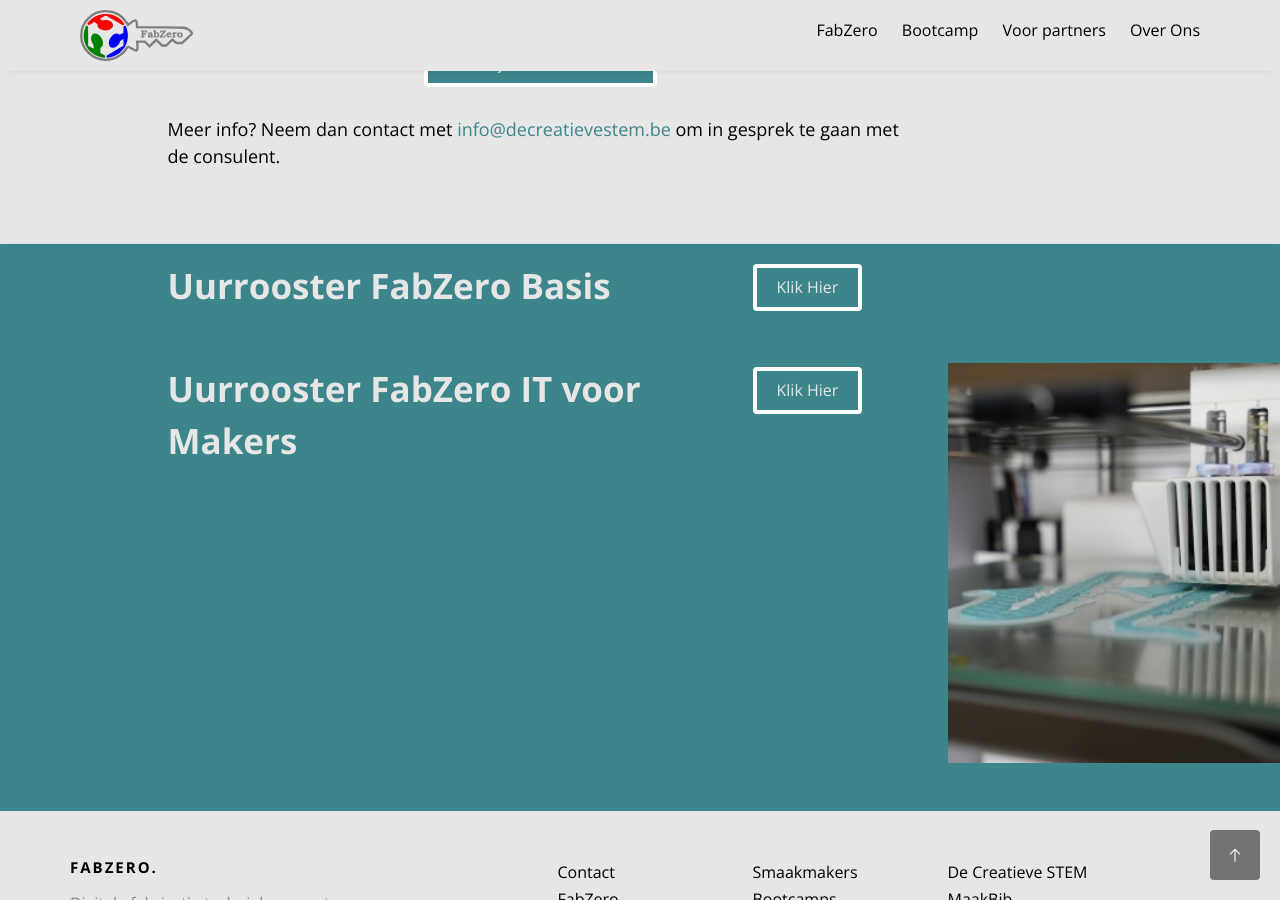
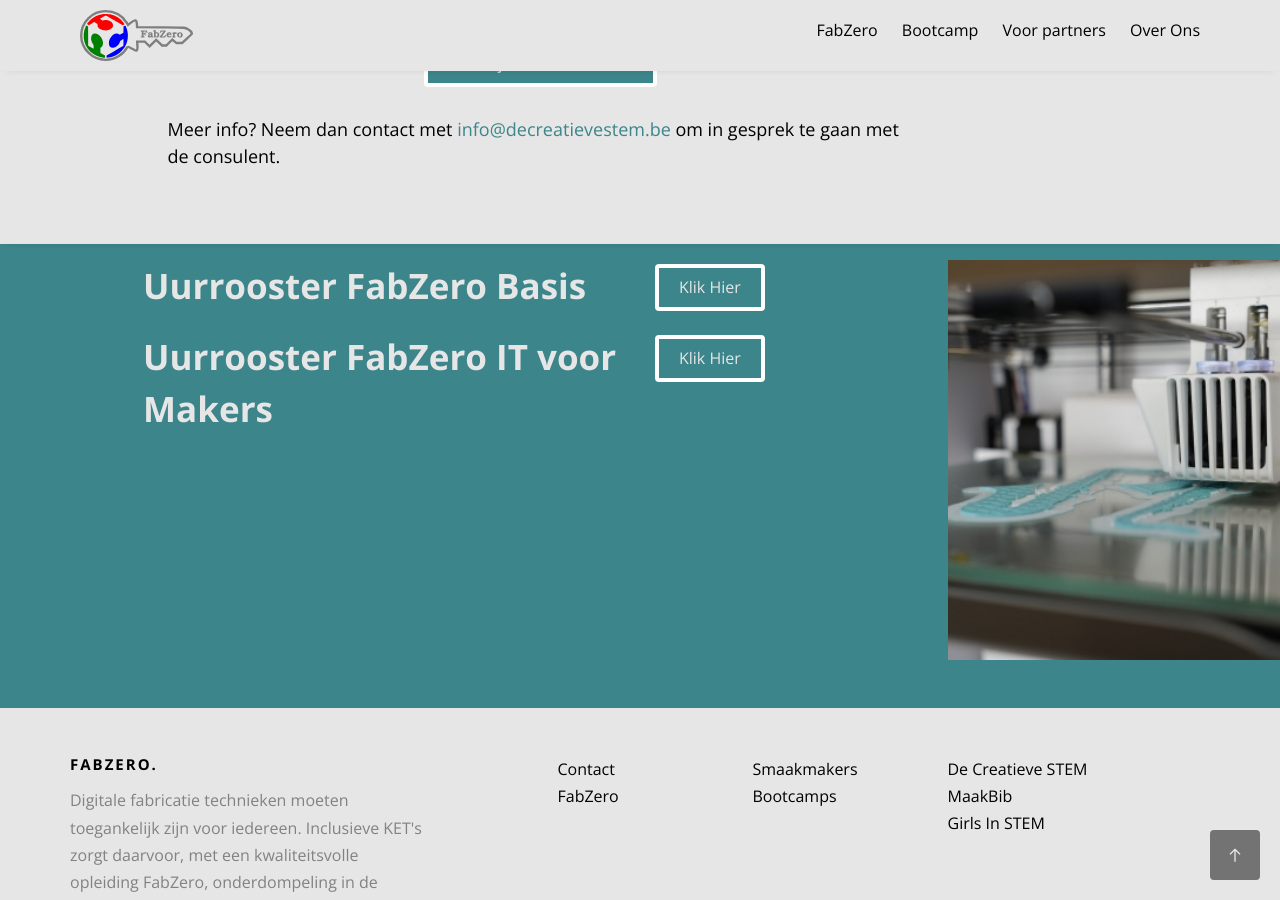
Before and after one commit to IngegnoMakerSpace/inclusievekets, a Jekyll site: the page built from fabzeromix.html, in a window 1280 px wide and 900 px high, scrolled down 837 px. Built offline with Jekyll 4.4.1, drawn with Linux system fonts in a browser that asks for light colours; nearby versions of some CDN libraries; some web fonts are replaced.

Commit message:
Align mix photo different

```diff
--- a/fabzeromix.html
+++ b/fabzeromix.html
@@ -60,7 +60,9 @@
 <div id="fh5co-services2" class="fh5co-bg-section">
     <div class="container">
         <div class="row row-pb-md">
-            <div class="col-md-6 col-md-offset-1 text-left animate-box" data-animate-effect="fadeInUp">
+            <div class="col-md-9">
+                <div class="row  text-left">
+                    <div class="col-md-7 col-md-offset-1 text-left animate-box" data-animate-effect="fadeInUp">
                         <div class="fh5co-heading">
                             <h2>Uurrooster FabZero Basis</h2>
                         </div>
@@ -71,15 +73,17 @@
                         </div>
                     </div>
                 </div>
-        <div class="row row-pb-md text-left">
-            <div class="col-md-6 col-md-offset-1 text-left animate-box" data-animate-effect="fadeInUp">
+                <div class="row text-left">
+                    <div class="col-md-7 col-md-offset-1 text-left animate-box" data-animate-effect="fadeInUp">
                         <div class="fh5co-heading">
                             <h2>Uurrooster FabZero IT voor Makers</h2>
                         </div>
                     </div>
-            <div class="col-md-2 text-left animate-box" data-animate-effect="fadeInUp">
+                    <div class="col-md-1 text-left animate-box" data-animate-effect="fadeInUp">
                         <div class="fh5co-heading">
                             <h2><a href="https://docs.google.com/document/d/1YzxYlbjHEzaBQwe-iNmUJTEsyywcBUV_shbWpfI2p4g/edit?usp=sharing" target="_blank" class="btn btn-tertiary" id="btntert">Klik Hier</a></h2>
+                        </div>
+                    </div>
                 </div>
             </div>
             <div class="col-md-3 col-md-offset-0 text-left animate-box" data-animate-effect="fadeInUp">
```
Lines whose indentation alone changed are shown as unchanged.
